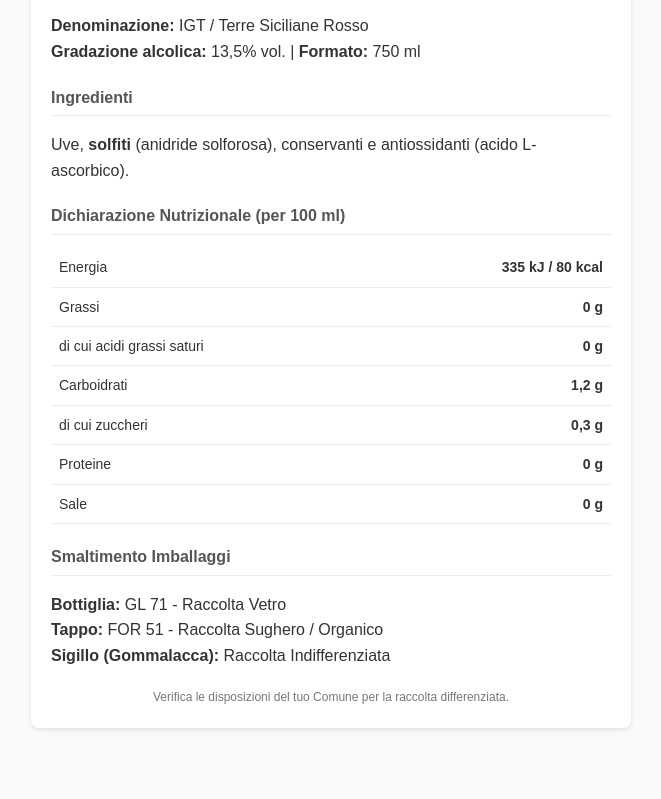
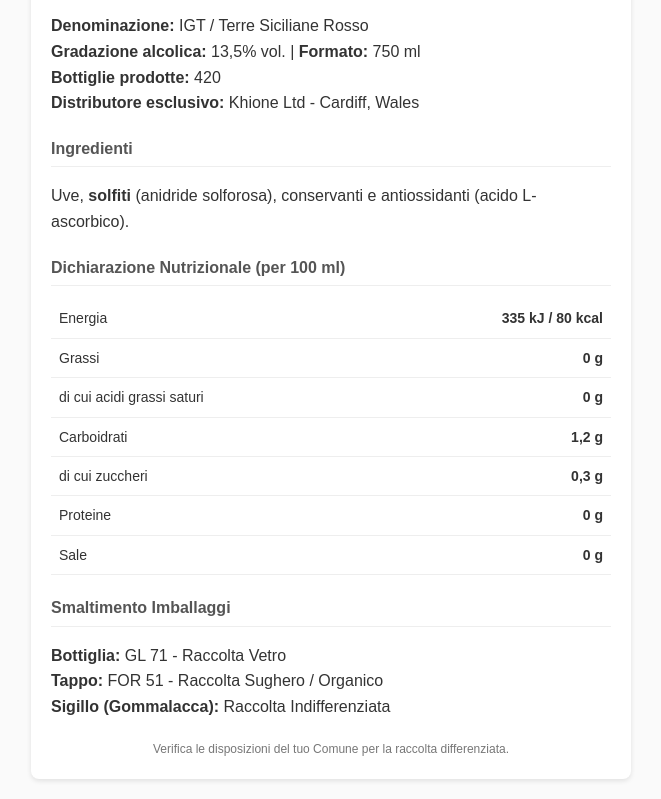
Before and after one commit to khioneacquisti-a11y/etichetta-vino, a plain HTML site: page index.html in a window 1280 px wide. Shown: the part 97-896 px from the top of the page, without its empty margins (309-970 px from the left). Before the commit the page ends 845 px from the top, so only its background shows below. Drawn offline with Linux system fonts and the light colour scheme.

Commit message:
Update index.html

```diff
--- a/index.html
+++ b/index.html
@@ -20,7 +20,9 @@
   <div class="card">
     <h1>PIGNATARU - 2025</h1>
     <p><strong>Denominazione:</strong> IGT / Terre Siciliane Rosso<br>
-    <strong>Gradazione alcolica:</strong> 13,5% vol. | <strong>Formato:</strong> 750 ml</p>
+    <strong>Gradazione alcolica:</strong> 13,5% vol. | <strong>Formato:</strong> 750 ml<br>
+    <strong>Bottiglie prodotte:</strong> 420<br>
+    <strong>Distributore esclusivo:</strong> Khione Ltd - Cardiff, Wales</p>
 
     <h2>Ingredienti</h2>
     <p>Uve, <span class="allergeni">solfiti</span> (anidride solforosa), conservanti e antiossidanti (acido L-ascorbico).</p>
```
